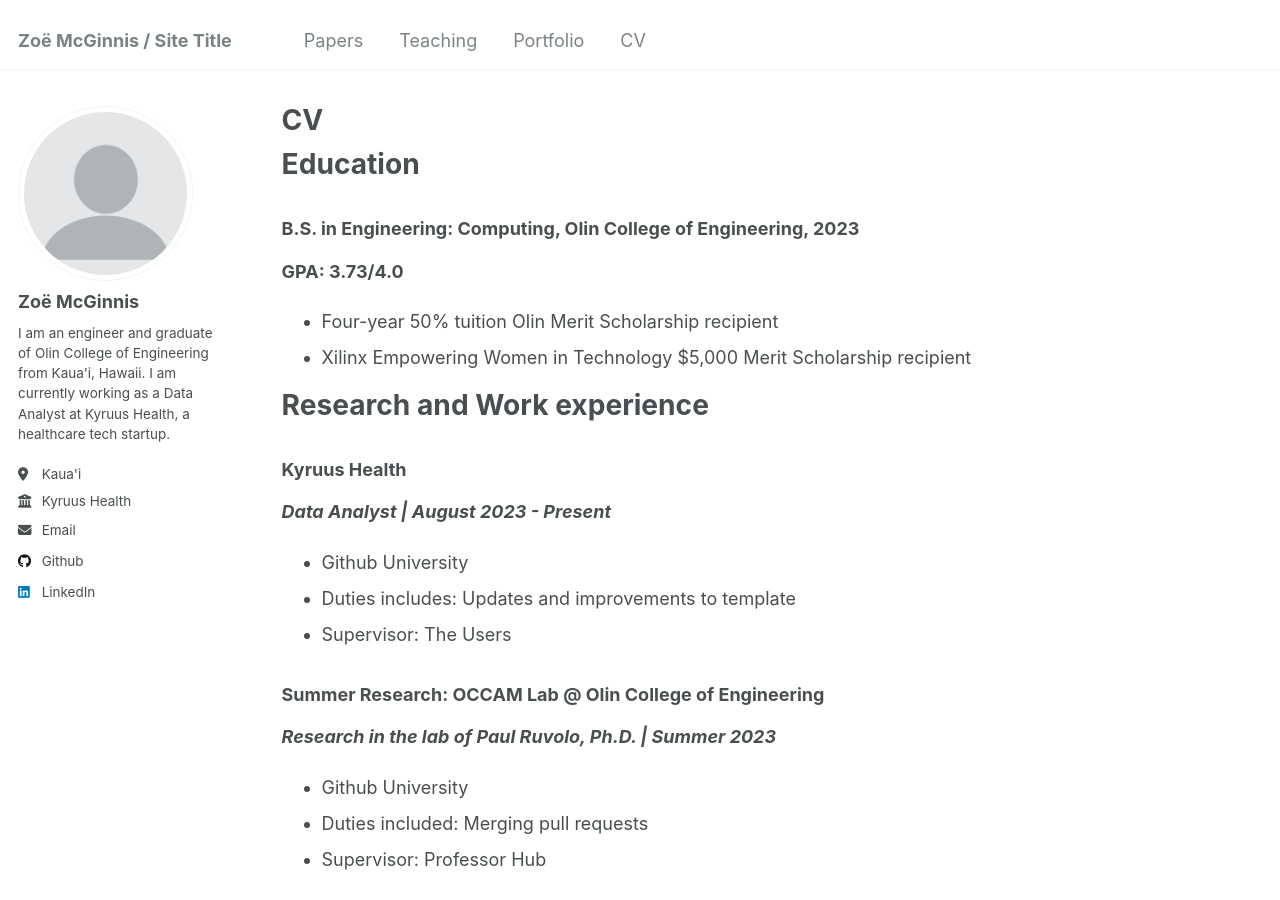
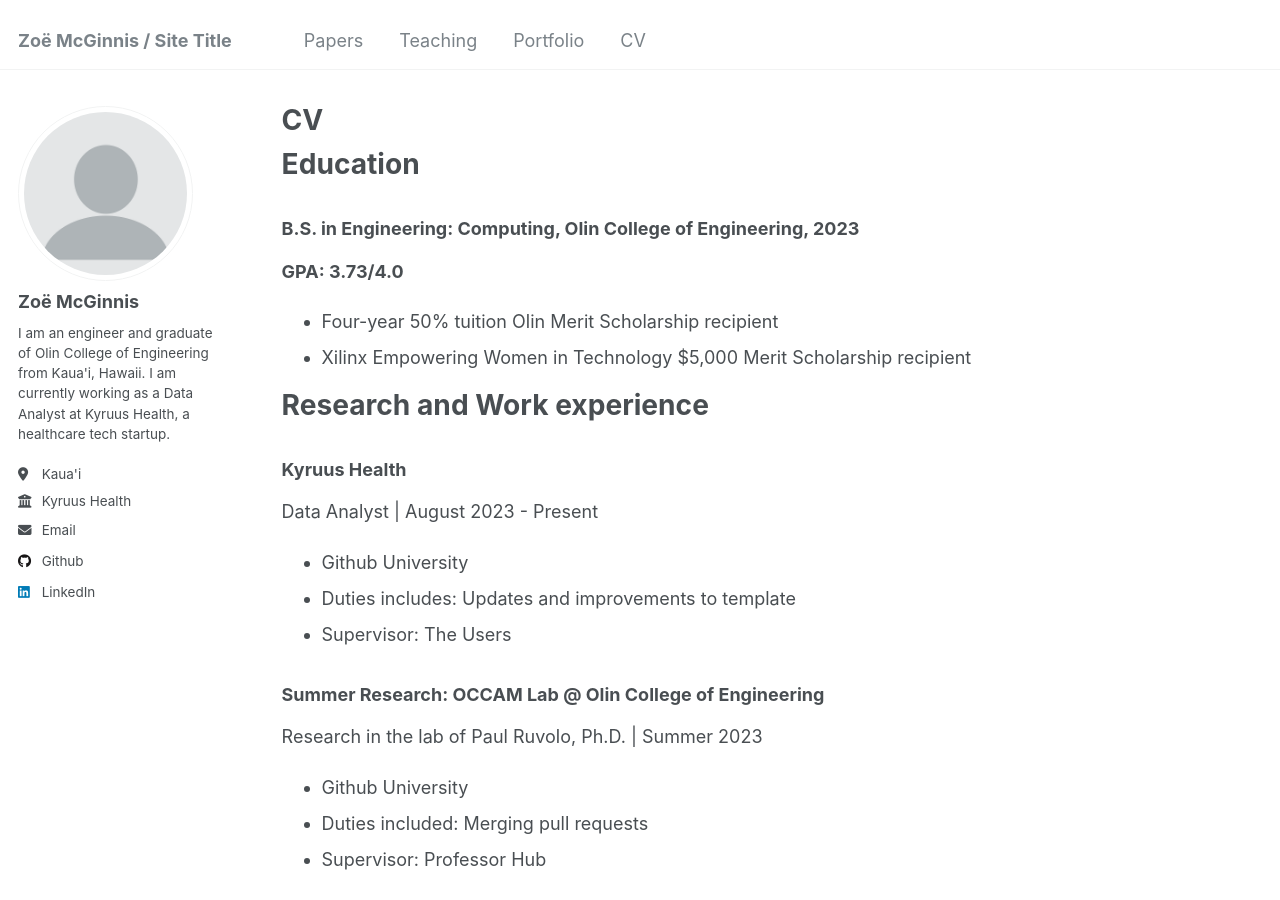
Before and after one commit to Mickmcginnis/zmcginnis, a Jekyll site: the page built from _pages/cv.md, in a window 1280 px wide and 900 px high. Built offline with Jekyll 4.4.1, drawn with Linux system fonts in a browser that asks for light colours.

Commit message:
Formatting cv

```diff
--- a/_pages/cv.md
+++ b/_pages/cv.md
@@ -19,19 +19,19 @@ __GPA: 3.73/4.0__
 Research and Work experience
 ======
 ### Kyruus Health
-___Data Analyst | August 2023 - Present___
+Data Analyst | August 2023 - Present
   * Github University
   * Duties includes: Updates and improvements to template
   * Supervisor: The Users
 
 ### Summer Research: OCCAM Lab @ Olin College of Engineering
-___Research in the lab of Paul Ruvolo, Ph.D. | Summer 2023___
+Research in the lab of Paul Ruvolo, Ph.D. | Summer 2023
   * Github University
   * Duties included: Merging pull requests
   * Supervisor: Professor Hub
 
 ## Nugent Lab @ Olin College of Engineering
-_Research in the lab of Carrie Nugent, Ph.D. | Fall 2022 - Spring 2023_
+Research in the lab of Carrie Nugent, Ph.D. | Fall 2022 - Spring 2023
   * Github University
   * Duties included: Tagging issues
   * Supervisor: Professor Git
```
